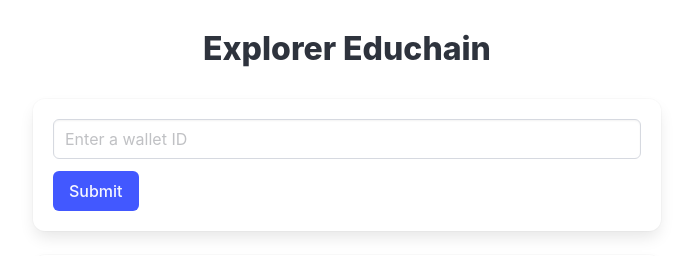
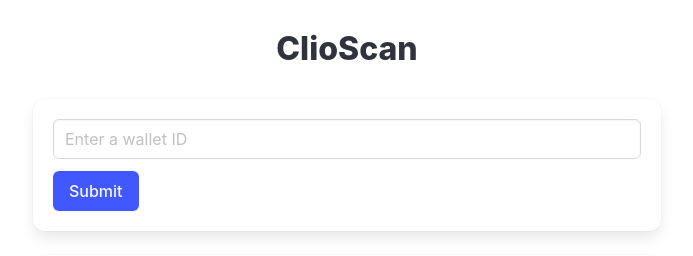
Before and after one commit to marioggil/opencampusExplorer, a FastAPI app: page /wallets in a window 1280 px wide. Shown: the part 68-324 px from the top of the page, without its empty margins (293-986 px from the left). Run offline with FastAPI, Linux system fonts and the light colour scheme; some libraries are stand-ins or nearby versions.

Commit message:
Changes in titles of web

```diff
--- a/templates/index.html
+++ b/templates/index.html
@@ -5,7 +5,7 @@
 <div class="columns is-centered">
     <div class="column is-half">
         <div class="titulo">
-            <h1 class="title">Explorer Educhain</h1>
+            <h1 class="title">ClioScan</h1>
         </div>
 
         <div class="box">
--- a/templates/layout.html
+++ b/templates/layout.html
@@ -3,7 +3,7 @@
 <head>
     <meta charset="UTF-8">
     <meta name="viewport" content="width=device-width, initial-scale=1.0">
-    <title>Cytoscape.js Nodes as Links</title>
+    <title>ClioScan</title>
 
     <link rel="stylesheet" href="https://cdnjs.cloudflare.com/ajax/libs/font-awesome/5.14.0/css/all.min.css" integrity="sha512-1PKOgIY59xJ8Co8+NE6FZ+LOAZKjy+KY8iq0G4B3CyeY6wYHN3yt9PW0XpSriVlkMXe40PTKnXrLnZ9+fkDaog==" crossorigin="anonymous" />
     <link rel="stylesheet" href="https://cdn.jsdelivr.net/npm/bulma@1.0.1/css/bulma.min.css">
```
